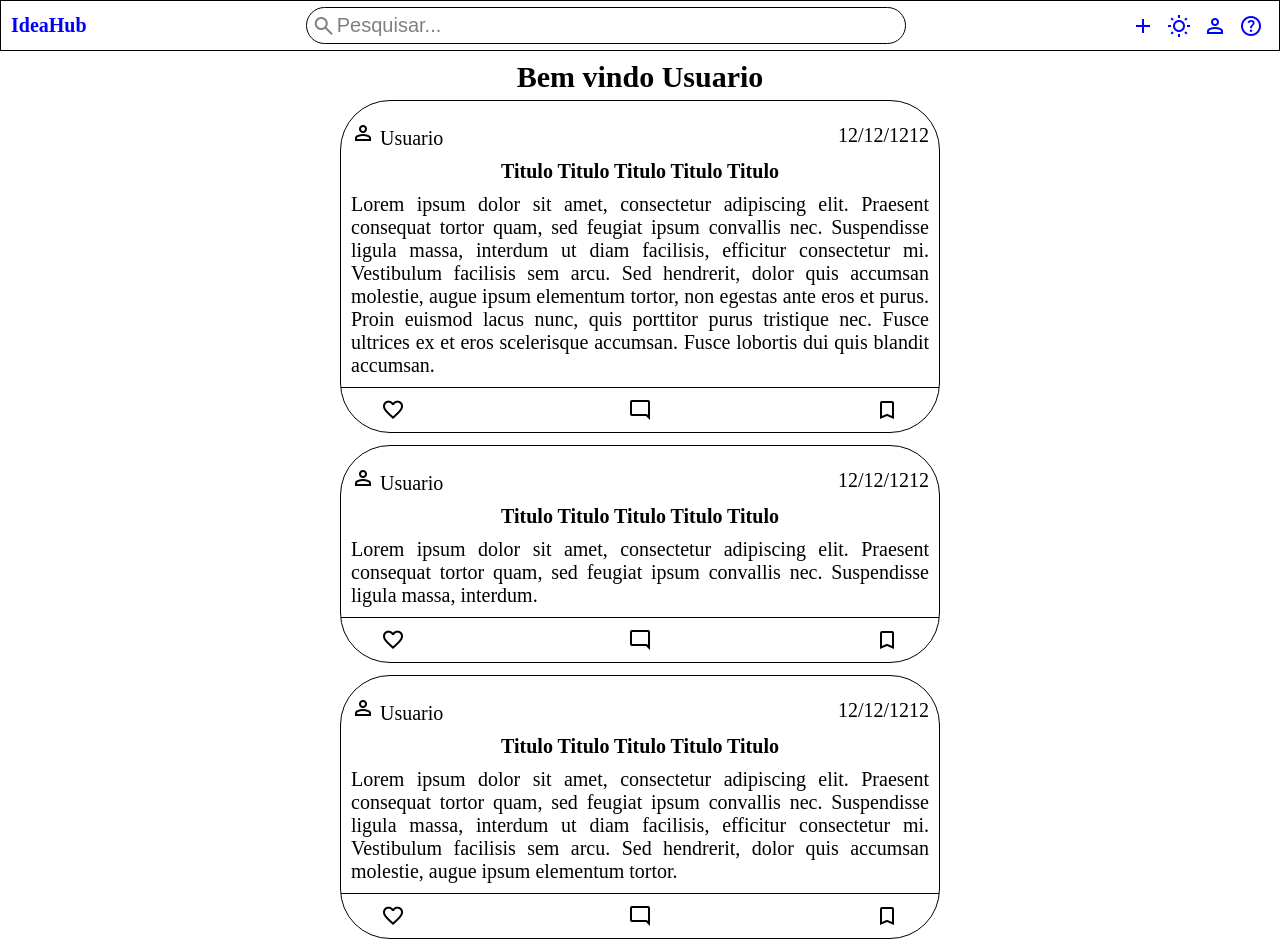
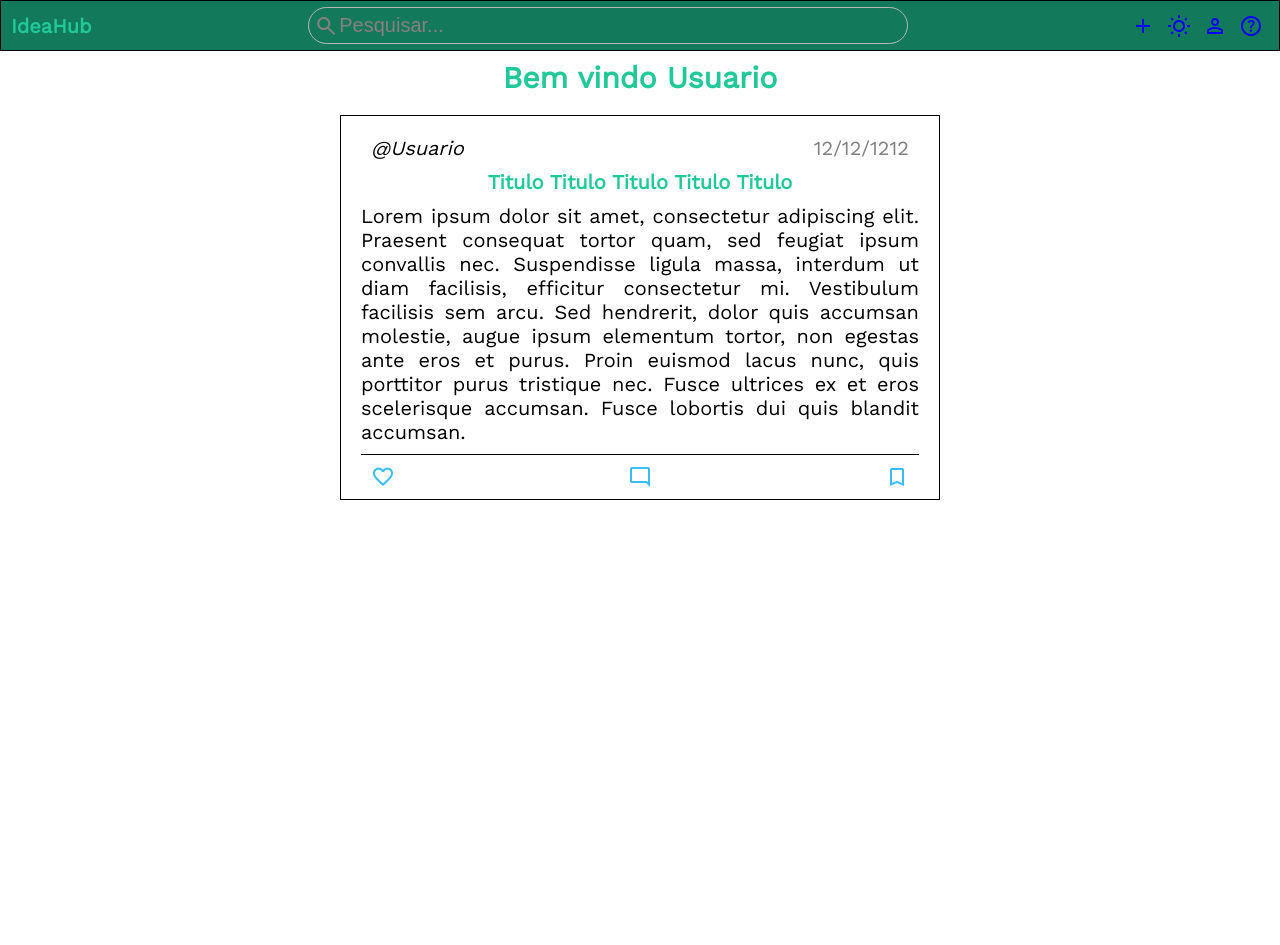
Before and after one commit to dsena205/ideaHub-frontend-templete, a PHP site: page / in a window 1280 px wide. After the commit the page ends 500 px from the top, so only its background shows below. Run offline with PHP 8.4, Linux system fonts and the light colour scheme.

Commit message:
renovaçao

```diff
--- a/css/global.css
+++ b/css/global.css
@@ -1,17 +1,24 @@
+
+  @import url('https://fonts.googleapis.com/css2?family=Work+Sans&display=swap');
+
 :root {
+    --titulo: #20c997;
     --fundo: white;
-    --fundo-header: white;
+    --fundo-header: #13795b;
     --texto-header: white;
     --texto: black;
-    --placeholder: gray;
-    --placeholder-focus: black;
+    --placeholder: rgb(136, 127, 127);
+    --placeholder-focus: white;
+
+    --placeholder-date: gray;
 
     --link: blue;
     --link-hover: black;
 
-    --barra-pesquisa: white;
+    --barra-pesquisa: rgba(255, 255, 255, 0);
+    --borda-pesquisa: rgb(187, 183, 183);
 
-    --icone: black;
+    --icone: #38bdf8;
 
     --borda: black;
     --borda-input: black;
@@ -34,6 +41,7 @@
 body {
     background-color: var(--fundo);
     color: var(--texto);
+    font-family: 'Work Sans', sans-serif;
 }
 
 .preto {
@@ -62,8 +70,12 @@ body {
 
 .logo {
     text-decoration: none;
-    color: var(--texto-header);
+    color: var(--titulo);
     font-size: 20rem;
+}
+
+.logo h1 {
+    color: var(--titulo);
 }
 
 .caixa-nav {
@@ -99,7 +111,7 @@ body {
     padding: 0.3rem 1.5rem;
     background-color: var(--barra-pesquisa);
     border-radius: 30px;
-    border: 1px solid black;
+    border: 1px solid var(--borda-pesquisa);
 }
 
 .barraPesquisa::placeholder {
@@ -180,17 +192,19 @@ main {
 
 .bem-vindo {
     font-size: 1.5rem;
+    color: var(--titulo);
 }
 
 /* CARD */
 
 .card {
     max-width: 30rem;
-    border-bottom: 1px solid black;
+    border: 1px solid black;
     display: flex;
     flex-direction: column;
     gap: 10px;
-
+    margin: 1rem;
+    padding: 0.5rem;
 }
 
 .cardHeader {
@@ -200,26 +214,34 @@ main {
     padding: 1rem 0.5rem 0 0.5rem;
 }
 
-
+.txtUsuario {
+    font-style: italic;
+}
 
 .cardTitulo {
     text-align: center;
-    padding: 0 1rem;
+    color: #20c997;
 }
 
 .cardText {
-    padding: 0 0.5rem;
     text-align: justify;
 }
 
 .cardFooter {
     display: flex;
-    padding: 0.5rem 2rem;
     border-top: 1px solid black;
     justify-content: space-between;
     align-items: center;
+    padding: 0.5rem;
 }
 
+.cardIcone {
+    color: var(--icone);
+}
+
+.date {
+    color: var(--placeholder-date);
+}
 /*--------------------------*/
 
 
@@ -281,8 +303,7 @@ main {
 
     .card {
         border: 1px solid black;
-        border-radius: 50px;
-        margin: 0.3rem 0;
+        padding: 0 1rem;
     }
 
 }
@@ -346,7 +367,7 @@ main {
     /* Laptop L para cima */
 
     * {
-        font-size: 28px;
+        font-size: 24px;
     }
 }
 
@@ -354,6 +375,6 @@ main {
     /* 4k para cima para cima */
 
     * {
-        font-size: 30px;
+        font-size: 26px;
     }
 }
--- a/include/card-pergunta.php
+++ b/include/card-pergunta.php
@@ -4,11 +4,10 @@
     <header class="cardHeader">
         <!-- foto e nome usuario -->
         <div class="caixa-usuario">
-            <span class="material-symbols-outlined iconUsuario">person</span>
-            <span>Usuario</span>
+            <span class="txtUsuario">@Usuario</span>
         </div>
         <!-- Data -->
-        <date>12/12/1212</date>
+        <span class="date">12/12/1212</span>
     </header>
 
     <!-- Titulo -->
@@ -19,60 +18,8 @@
 
     <!-- footer do post -->
     <footer class="cardFooter">
-        <span class="material-symbols-outlined">favorite</span>
-        <span class="material-symbols-outlined">mode_comment</span>
-        <span class="material-symbols-outlined">bookmark</span>
+        <span class="material-symbols-outlined cardIcone">favorite</span>
+        <span class="material-symbols-outlined cardIcone">mode_comment</span>
+        <span class="material-symbols-outlined cardIcone">bookmark</span>
     </footer>
 </article>
-
-<article class="card">
-    <!-- Header do Post -->
-    <header class="cardHeader">
-        <!-- foto e nome usuario -->
-        <div>
-            <span class="material-symbols-outlined">person</span>
-            <span>Usuario</span>
-        </div>
-        <!-- Data -->
-        <date>12/12/1212</date>
-    </header>
-
-    <!-- Titulo -->
-    <h2 class="cardTitulo">Titulo Titulo Titulo Titulo Titulo</h2>
-
-    <!-- Texto do Post -->
-    <p class="cardText">Lorem ipsum dolor sit amet, consectetur adipiscing elit. Praesent consequat tortor quam, sed feugiat ipsum convallis nec. Suspendisse ligula massa, interdum.</p>
-
-    <!-- footer do post -->
-    <footer class="cardFooter">
-        <span class="material-symbols-outlined">favorite</span>
-        <span class="material-symbols-outlined">mode_comment</span>
-        <span class="material-symbols-outlined">bookmark</span>
-    </footer>
-</article>
-
-<article class="card">
-    <!-- Header do Post -->
-    <header class="cardHeader">
-        <!-- foto e nome usuario -->
-        <div>
-            <span class="material-symbols-outlined">person</span>
-            <span>Usuario</span>
-        </div>
-        <!-- Data -->
-        <date>12/12/1212</date>
-    </header>
-
-    <!-- Titulo -->
-    <h2 class="cardTitulo">Titulo Titulo Titulo Titulo Titulo</h2>
-
-    <!-- Texto do Post -->
-    <p class="cardText">Lorem ipsum dolor sit amet, consectetur adipiscing elit. Praesent consequat tortor quam, sed feugiat ipsum convallis nec. Suspendisse ligula massa, interdum ut diam facilisis, efficitur consectetur mi. Vestibulum facilisis sem arcu. Sed hendrerit, dolor quis accumsan molestie, augue ipsum elementum tortor.</p>
-
-    <!-- footer do post -->
-    <footer class="cardFooter">
-        <span class="material-symbols-outlined">favorite</span>
-        <span class="material-symbols-outlined">mode_comment</span>
-        <span class="material-symbols-outlined">bookmark</span>
-    </footer>
-</article>
```
